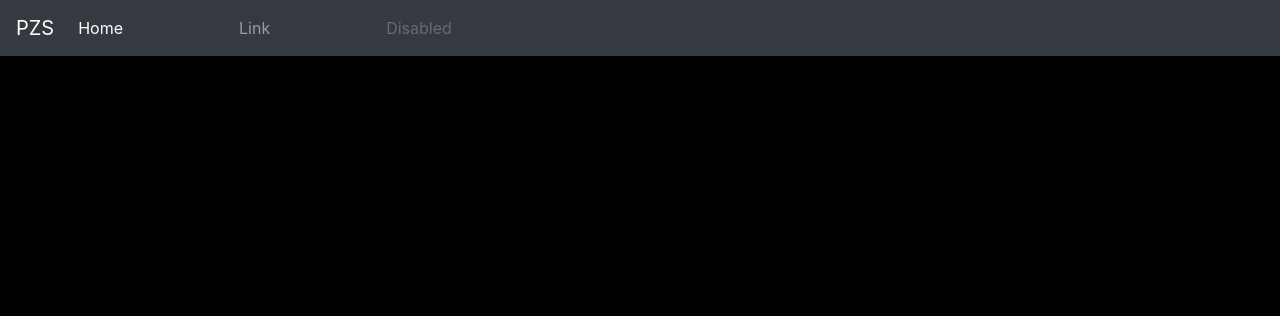
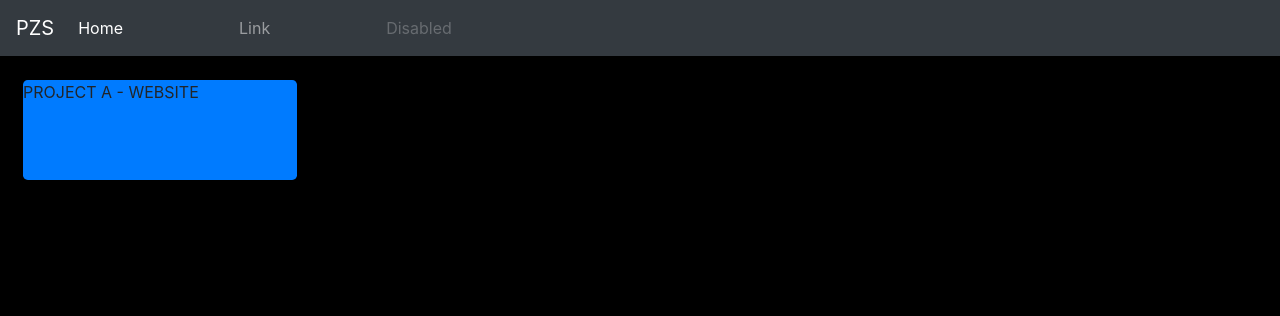
Before and after one commit to pedrotristain/Port, a Node server app: page / in a window 1280 px wide. Shown: the top 316 px of the page. Run offline with Node 20, Linux system fonts and the light colour scheme.

Commit message:
Prototyped project wheel

```diff
--- a/public/css/style.css
+++ b/public/css/style.css
@@ -6,8 +6,13 @@ body {
 	margin-right:100px;
 }
 
+/* Content */
+
+.content {
+	margin-top: 20px;
+}
 /* Projects */
 
-.projects .item {
-
+.projects .item div {
+	height:100px;
 }
--- a/views/home.html
+++ b/views/home.html
@@ -44,11 +44,16 @@
 
 	<!-- Content -->
 
-	<div class="container">
+	<div class="content container-fluid">
 		<div class="row projects">
 
-			<div class="col-md-2"></div>
+			<div class="col-md-3 item">
+				<div class="bg-primary item rounded-lg mx-md-2 my-1">
+					PROJECT A - WEBSITE
+				</div>
+			</div>
 
+			<!-- include portifolio -->
 		</div>
 	</div>
 
```
